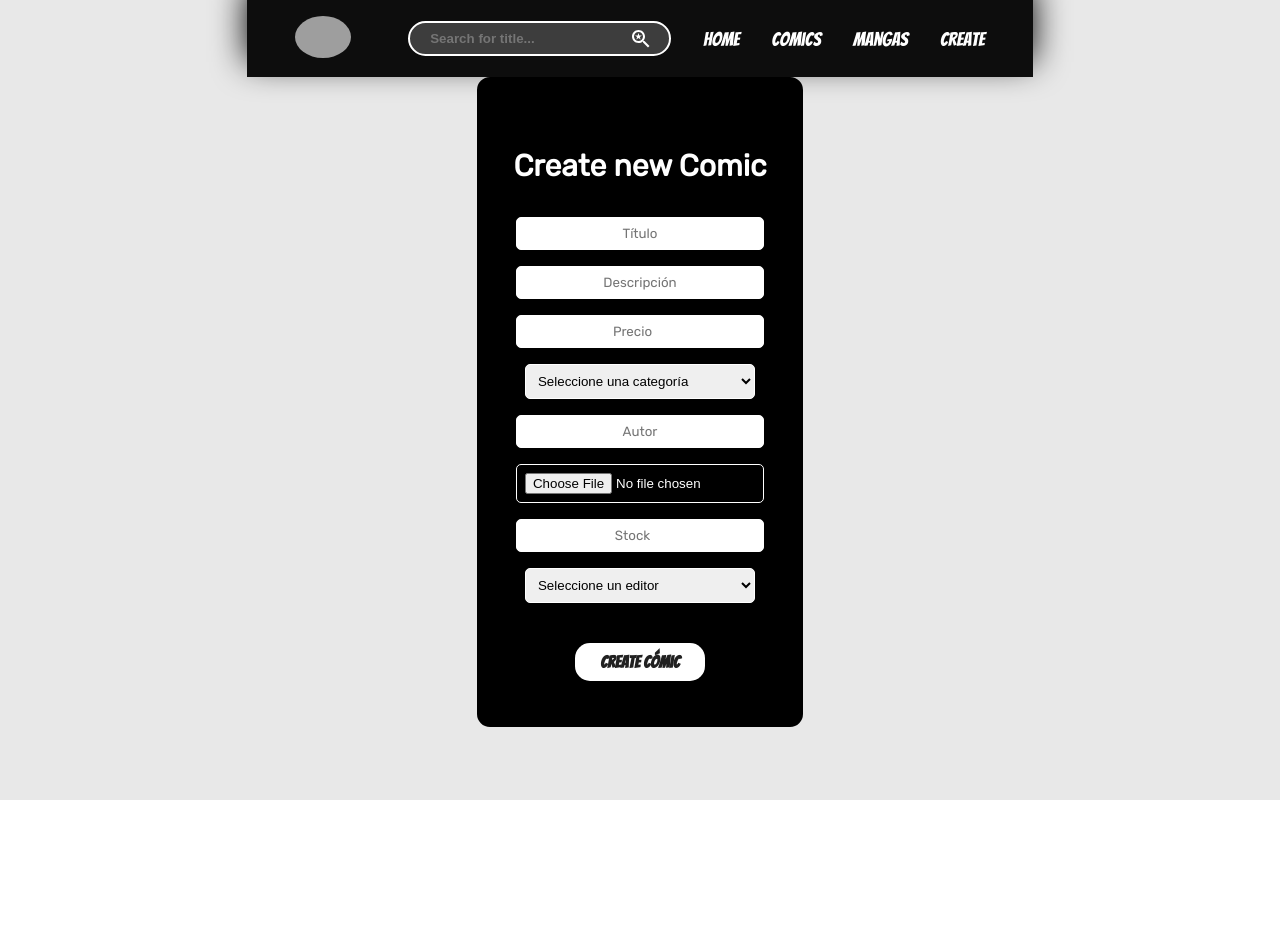
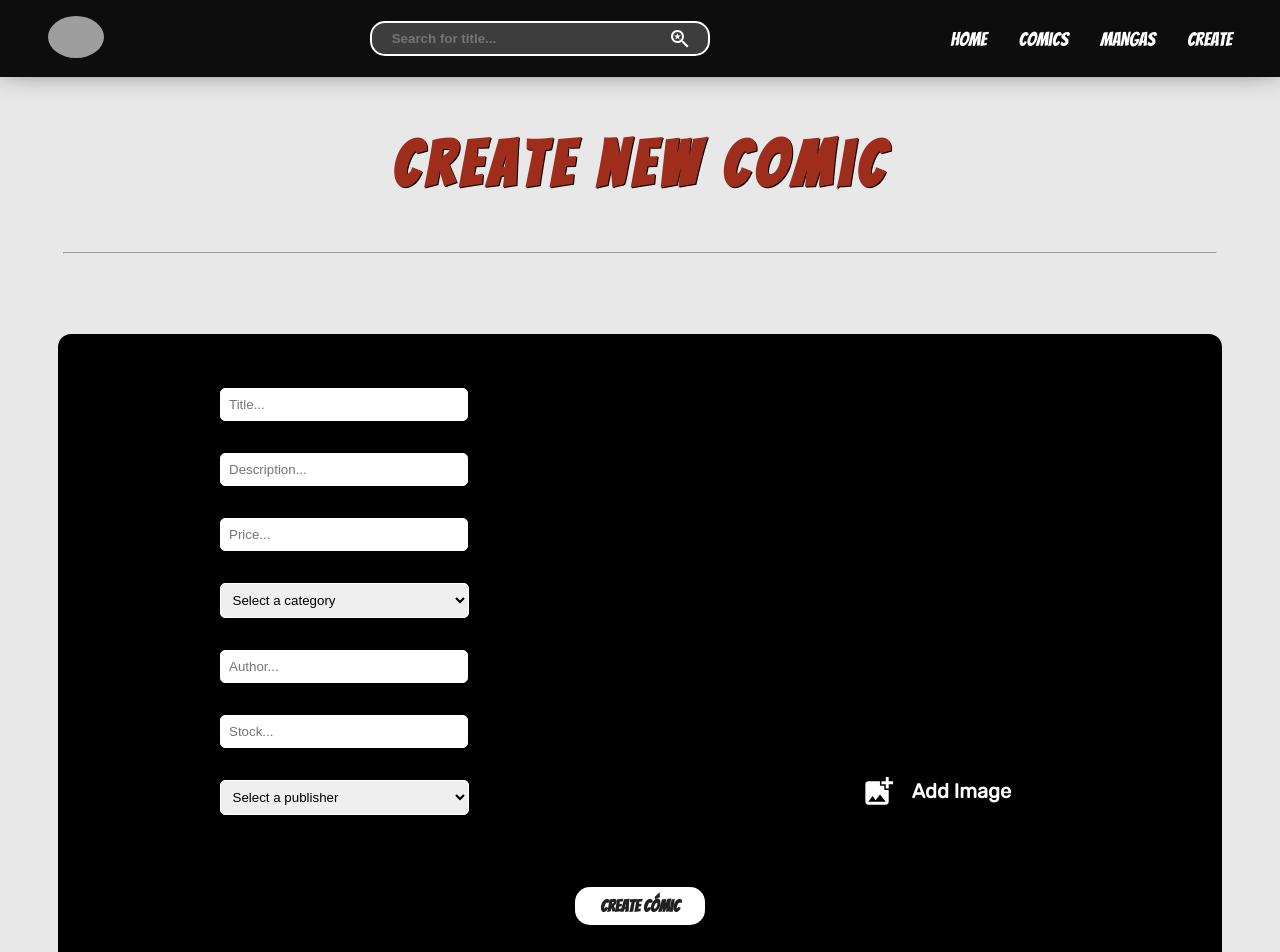
Before and after one commit to Alex-Amenta/KapowVerse-EccomerceOfComics, a React (Vite) app in the folder Client/: page /create in a window 1280 px wide. Shown: the top 952 px of the page. Before the commit the page ends 800 px from the top, so only its background shows below. Built offline with nearby package versions, Linux system fonts and the light colour scheme; grey boxes are pictures that could not be loaded.

Commit message:
Funcionando todo, falta validaciones

```diff
--- a/Client/package.json
+++ b/Client/package.json
@@ -19,6 +19,7 @@
     "dotenv": "^16.3.1",
     "react": "^18.2.0",
     "react-dom": "^18.2.0",
+    "react-hot-toast": "^2.4.1",
     "react-redux": "^8.1.3",
     "react-router-dom": "^6.16.0",
     "redux-persist": "^6.0.0",
--- a/Client/src/components/formCreate/FormCreate.jsx
+++ b/Client/src/components/formCreate/FormCreate.jsx
@@ -1,10 +1,14 @@
 import React, { useState } from "react";
 import { useDispatch, useSelector } from "react-redux";
 import styles from "./FormCreate.module.css";
+import AddPhotoAlternateIcon from "@mui/icons-material/AddPhotoAlternate";
 import { createComic } from "../../redux/features/comicSlice";
+import { Toaster, toast } from "react-hot-toast";
+import axios from "axios";
 
 const FormCreate = () => {
   const dispatch = useDispatch();
+  const [imagePreview, setImagePreview] = useState("");
 
   const categories = [
     "Superheroes",
@@ -20,7 +24,7 @@ const FormCreate = () => {
     "Suspense",
   ];
 
-  const publishers = ['Marvel', 'DC', 'Manga'];
+  const publishers = ["Marvel", "DC", "Manga"];
 
   const [formData, setFormData] = useState({
     title: "",
@@ -47,11 +51,29 @@ const FormCreate = () => {
       ...formData,
       image: file,
     });
+
+    // Mostrar vista previa de la imagen
+    const reader = new FileReader();
+    reader.onload = (e) => {
+      setImagePreview(e.target.result);
+    };
+    reader.readAsDataURL(file);
   };
 
-  const handleSubmit = (e) => {
+  const handleImageRemove = () => {
+    const fileInput = document.getElementById("image");
+    fileInput.value = "";
+    setFormData({
+      ...formData,
+      image: "",
+    });
+    setImagePreview("");
+  };
+
+  const handleSubmit = async (e) => {
     e.preventDefault();
 
+    try {
       const formDataToSend = new FormData();
       formDataToSend.append("title", formData.title);
       formDataToSend.append("description", formData.description);
@@ -62,8 +84,10 @@ const FormCreate = () => {
       formDataToSend.append("stock", formData.stock);
       formDataToSend.append("publisher", formData.publisher);
 
-    try {
-      dispatch(createComic(formDataToSend));
+      await axios.post("http://localhost:3001/comic", formDataToSend);
+      toast.success("Comic created successfully!", {
+        position: "bottom-center",
+      });
       setFormData({
         title: "",
         description: "",
@@ -74,44 +98,46 @@ const FormCreate = () => {
         stock: "",
         publisher: "",
       });
+      setImagePreview("");
     } catch (error) {
       console.error(error);
     }
   };
 
   return (
-    <div className={styles.container}>
-      <h2>Create new Comic</h2>
+    <section className={styles.container}>
+      <h2>Create new Comic</h2> <hr />
       <form onSubmit={handleSubmit} className={styles.formulario}>
+        <div className={styles.inputContainer}>
           <input
             type="text"
             name="title"
             value={formData.title}
             onChange={handleChange}
-          placeholder="Título"
+            placeholder="Title..."
           />
           <input
             type="text"
             name="description"
             value={formData.description}
             onChange={handleChange}
-          placeholder="Descripción"
+            placeholder="Description..."
           />
           <input
             type="number"
             name="price"
             value={formData.price}
             onChange={handleChange}
-          placeholder="Precio"
+            placeholder="Price..."
           />
           <select
             name="category"
             value={formData.category}
             onChange={handleChange}
-          placeholder="Categoría"
+            placeholder="Category..."
           >
             <option value="" disabled>
-            Seleccione una categoría
+              Select a category
             </option>
             {categories.map((category) => (
               <option key={category} value={category}>
@@ -124,29 +150,23 @@ const FormCreate = () => {
             name="author"
             value={formData.author}
             onChange={handleChange}
-          placeholder="Autor"
-        />
-        <input
-          type="file"
-          name="image"
-          accept="image/*"
-          onChange={handleImageChange}
+            placeholder="Author..."
           />
           <input
             type="number"
             name="stock"
             value={formData.stock}
             onChange={handleChange}
-          placeholder="Stock"
+            placeholder="Stock..."
           />
           <select
             name="publisher"
             value={formData.publisher}
             onChange={handleChange}
-          placeholder="Editor"
+            placeholder="Publisher..."
           >
             <option value="" disabled>
-            Seleccione un editor
+              Select a publisher
             </option>
             {publishers.map((publisher) => (
               <option key={publisher} value={publisher}>
@@ -154,9 +174,59 @@ const FormCreate = () => {
               </option>
             ))}
           </select>
+        </div>
+        <div className={styles.imageContainer}>
+          <div className={styles.imagePreviewContainer}>
+            {imagePreview && (
+              <img
+                src={imagePreview}
+                alt="Preview"
+                className={styles.imagePreview}
+              />
+            )}
+          </div>
+
+          <div className={styles.selectFileContainer}>
+            <label htmlFor="imageInput">
+              <input
+                type="file"
+                id="imageInput"
+                name="image"
+                accept="image/*"
+                onChange={handleImageChange}
+                style={{ display: "none" }}
+              />
+              <AddPhotoAlternateIcon
+                fontSize="large"
+                className={styles.addImage}
+                titleAccess="Add Image"
+              />
+              <p>Add Image</p>
+            </label>
+            {imagePreview && (
+              <button
+                type="button"
+                onClick={handleImageRemove}
+                className={styles.removeImage}
+              >
+                Remove Image
+              </button>
+            )}
+          </div>
+        </div>
+        <div className={styles.buttonContainer}>
           <button type="submit">Create Cómic</button>
+        </div>
+        <Toaster
+          toastOptions={{
+            style: {
+              border: "2px solid #000000",
+              fontFamily: "Rubik, sans-serif",
+            },
+          }}
+        />
       </form>
-    </div>
+    </section>
   );
 };
 
--- a/Client/src/components/formCreate/FormCreate.module.css
+++ b/Client/src/components/formCreate/FormCreate.module.css
@@ -1,37 +1,118 @@
-.container {
+.container h2 {
+  font-size: 4rem;
+  text-align: center;
+  color: #9f2d1c;
+  font-family: "Bangers", sans-serif;
+  letter-spacing: 6px;
+  text-shadow: 1px 1px black;
+}
+
+.container hr {
+  width: 90%;
+}
+
+.formulario {
   background-color: #000000;
   border-radius: 13px;
   font-size: 20px;
-  text-align: center;
   font-family: "Rubik", sans-serif;
   font-weight: bold;
   color: rgb(255, 255, 255);
   border: 6px solid #000000;
-  width: 40%;
-  margin: auto;
+  max-width: 90%;
+  margin: 5rem auto;
   padding: 40px 0;
+
+  display: grid;
+  grid-template-areas:
+    "left1 left2"
+    "right right";
+  grid-template-columns: 1fr 1fr; /* Dos columnas arriba */
+  grid-gap: 2rem;
 }
 
-.formulario {
-  display: flex;
-  flex-direction: column;
-  justify-content: center;
-  align-items: center;
-  background-color: #000000;
+.formulario div:nth-child(1) {
+  grid-area: left1;
 }
 
-.formulario input , select{
+.formulario div:nth-child(2) {
+  grid-area: left2;
+}
+
+.formulario div:nth-child(3) {
+  grid-area: right;
+}
+
+.formulario input {
   padding: 0.5rem;
   border: 1px solid #ffffff;
   border-radius: 5px;
   margin-top: 8px;
   margin-bottom: 8px;
+  text-align: start;
   width: 230px;
 }
 
-.formulario input::placeholder {
-  font-family: "Rubik", sans-serif;
-  text-align: center;
+.formulario select {
+  padding: 0.5rem;
+  border: 1px solid #ffffff;
+  border-radius: 5px;
+  margin-top: 8px;
+  margin-bottom: 8px;
+  text-align: start;
+  cursor: pointer;
+  width: 249px;
+}
+
+.inputContainer {
+  display: flex;
+  justify-content: center;
+  align-items: center;
+  flex-direction: column;
+  gap: 1rem;
+}
+
+.imageContainer {
+  display: flex;
+  justify-content: center;
+  flex-direction: column;
+  align-items: center;
+  align-self: self-end;
+  gap: 2rem;
+}
+
+.imagePreviewContainer {
+  display: flex;
+  justify-content: center;
+  align-items: center;
+}
+
+.imagePreviewContainer image {
+  max-width: 100%;
+  height: auto;
+}
+
+.selectFileContainer, label {
+  display: flex;
+  justify-content: center;
+  align-items: center;
+  gap: 1rem;
+}
+
+.selectFileContainer label:hover {
+  color: gray;
+  cursor: pointer;
+}
+
+.selectFileContainer button {
+  margin-left: 2rem;
+}
+
+.buttonContainer {
+  display: flex;
+  justify-content: center;
+  align-items: center;
+  margin-top: 2rem;
 }
 
 .container button {
@@ -40,7 +121,7 @@
   font-family: "Bangers", sans-serif;
   border-radius: 15px;
   color: #212121;
-  margin-top: 2rem;
+  cursor: pointer;
   z-index: 1;
   background: white;
   position: relative;
@@ -74,3 +155,13 @@
 .container button:hover::before {
   width: 100%;
 }
+
+@media (max-width: 768px) {
+  .formulario {
+    grid-template-areas:
+      "left1"
+      "left2"
+      "right";
+    grid-template-columns: 1fr; /* Una columna en dispositivos móviles */
+  }
+}
--- a/Client/src/components/searchbar/Searchbar.jsx
+++ b/Client/src/components/searchbar/Searchbar.jsx
@@ -1,44 +1,63 @@
 import { useState } from "react";
 import { searchComics } from "../../redux/features/comicSlice";
-import { useDispatch } from "react-redux";
+import { useDispatch, useSelector } from "react-redux";
 import style from "./Searchbar.module.css";
+import { Toaster, toast } from "react-hot-toast";
 import SavedSearchIcon from "@mui/icons-material/SavedSearch";
 
 const Searchbar = () => {
   const [title, setTitle] = useState("");
+  const allComics = useSelector((state) => state.comic.allComics);
   const dispatch = useDispatch();
 
-  const nameChange = (event) => {
-    setTitle(event.target.value);
+  const handleSubmit = () => {
+    if (!title.length) {
+      toast.error("Please enter the title of a comic", {
+        position: "top-center",
+      });
+    }
+
+    const foundComic = allComics.find((comic) =>
+      comic.title.toLowerCase().includes(title.toLowerCase())
+    );
+
+    if (foundComic) {
+      dispatch(searchComics(title));
+    } else {
+      toast.error(`"${title}" not found, please try again`, {
+        position: "top-center",
+      });
+    }
   };
 
-  const onClickHandler = () => {
-    dispatch(searchComics(title));
+  const handleInputChange = (e) => {
+    setTitle(e.target.value);
   };
 
-  const realizarBusqueda = () => {
-    dispatch(searchComics(title));
-    setTitle("");
+  const handleKeyPress = (e) => {
+    if (e.key === "Enter") {
+      handleSubmit();
+    }
   };
 
   return (
-    <div className={style.contenedor}>
+    <div className={style.container}>
       <input
         type="text"
         name="title"
         value={title}
-        onChange={(event) => nameChange(event)}
+        onChange={handleInputChange}
+        onKeyPress={handleKeyPress}
         placeholder="Search for title..."
-        onKeyPress={(event) => {
-          event.key === "Enter" && realizarBusqueda();
-        }}
       />
 
-      <SavedSearchIcon
-        className={style.btn}
-        onClick={() => {
-          onClickHandler();
-          setName("");
+      <SavedSearchIcon className={style.btn} onClick={handleSubmit} />
+      <Toaster
+        toastOptions={{
+          style: {
+            border: "2px solid #000000",
+            fontFamily: "Rubik, sans-serif",
+          },
         }}
       />
     </div>
--- a/Client/src/components/searchbar/Searchbar.module.css
+++ b/Client/src/components/searchbar/Searchbar.module.css
@@ -1,30 +1,21 @@
-.contenedor {
-    display:flex;
+.container {
+  display: flex;
   justify-content: center;
   align-items: center;
   background: rgba(255, 255, 255, 0.2);
-    border-radius: 60px;
-    backdrop-filter: blur(4px) saturacion(180%);
-    border: 2px solid
+  border-radius: 15px;
+  border: 2px solid;
 }
 
-.contenedor input{
+.container input {
   background: transparent;
   flex: 1;
   border: 0;
   outline: none;
   padding: 8px 20px;
+  width: 16rem;
   color: white;
   font-weight: 700;
-}
-
-.contenedor button {
-    border: 0;
-    border-radius: 50%;
-    width: 40px;
-    height: 40px;
-    background: transparent;
-    border: 2px solid rgb(44, 56, 93);
 }
 
 .btn {
@@ -36,3 +27,15 @@
 .btn:hover {
   color: gray;
 }
+
+@media (max-width: 768px) {
+  .container {
+    align-items: center;
+  }
+
+  .container input {
+    width: 100%;
+    margin-bottom: 10px;
+    padding: 5px 20px;
+  }
+}
--- a/Client/src/index.css
+++ b/Client/src/index.css
@@ -1,19 +1,4 @@
 @import url("https://fonts.googleapis.com/css2?family=Bangers&family=Bebas+Neue&family=Rubik&display=swap");
-/* :root {
-  font-family: Inter, system-ui, Avenir, Helvetica, Arial, sans-serif;
-  line-height: 1.5;
-  font-weight: 400;
-
-  color-scheme: light dark;
-  color: rgba(255, 255, 255, 0.87);
-  background-color: #242424;
-
-  font-synthesis: none;
-  text-rendering: optimizeLegibility;
-  -webkit-font-smoothing: antialiased;
-  -moz-osx-font-smoothing: grayscale;
-  -webkit-text-size-adjust: 100%;
-} */
 
 a {
   text-decoration: none;
@@ -22,9 +7,6 @@ a {
 body, html {
   margin: 0;
   padding: 0;
-  place-items: center;
-  width: 100%;
-  height: 100%;
   background-color: #e8e8e8;
 }
 
```
Also changed, not shown: 1 other file (tests, documents, lock files or other folders). Lines whose indentation alone changed are shown as unchanged.
